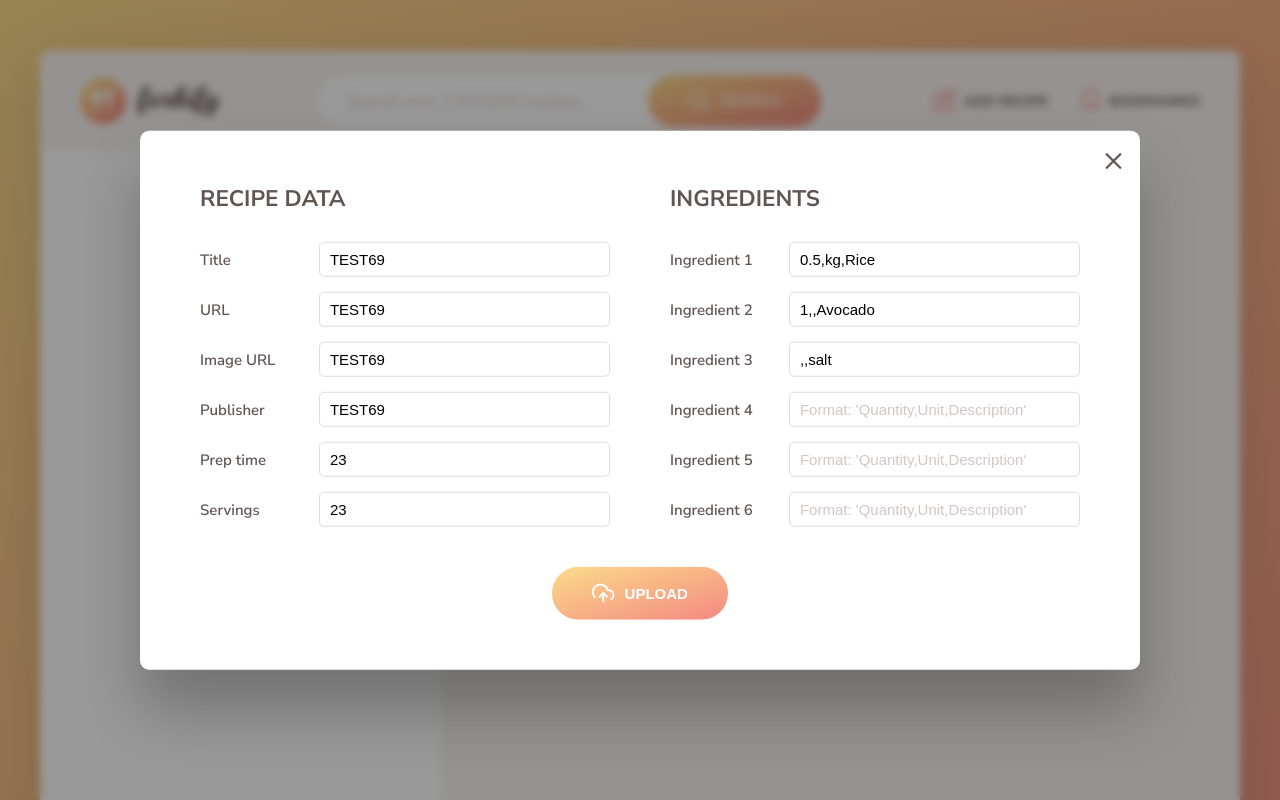
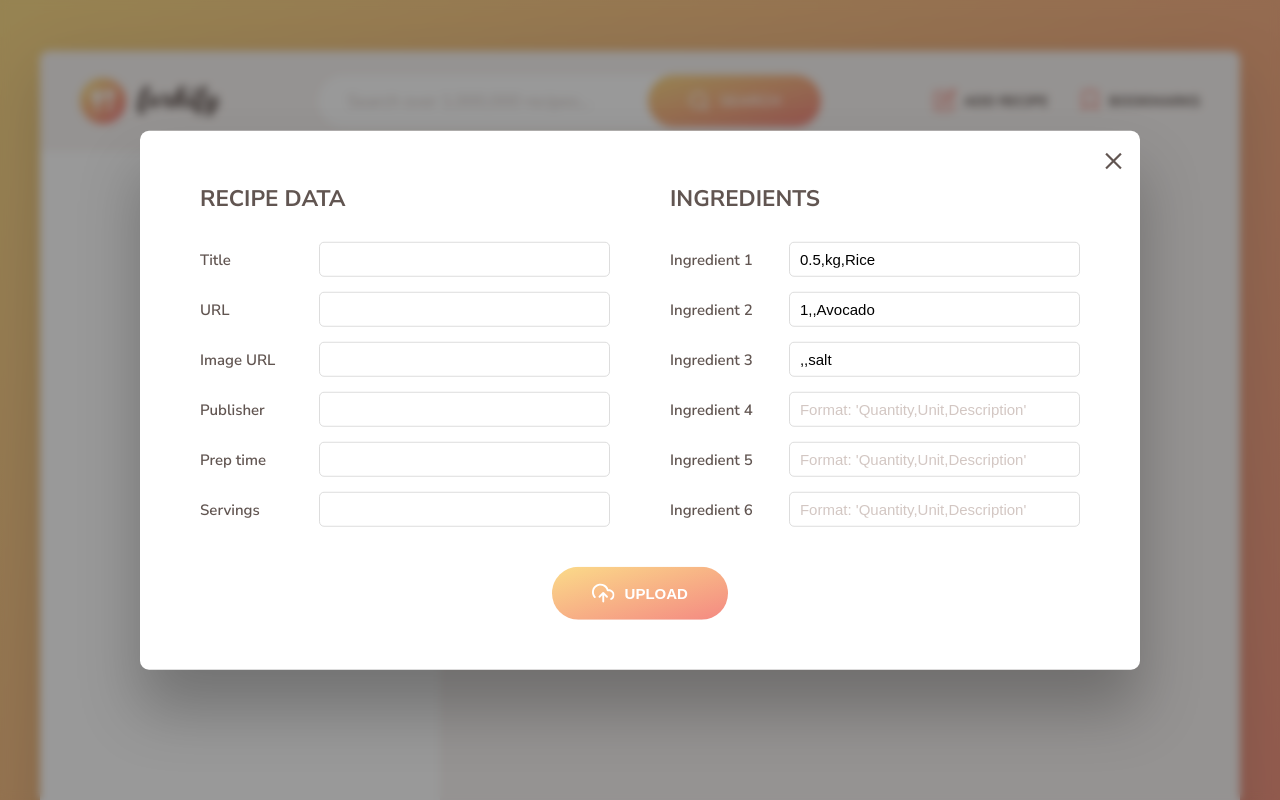
Before and after one commit to AgmonBlynkos/forkify-practice-project, a website built with Parcel: page index.html in a window 1280 px wide. Both pictures are taken after a click on the button "ADD RECIPE". Shown: the top 800 px of the page. Built offline with nearby package versions, Linux system fonts and the light colour scheme.

Commit message:
Removed "test" values in index.html

```diff
--- a/index.html
+++ b/index.html
@@ -252,17 +252,17 @@
         <div class="upload__column">
           <h3 class="upload__heading">Recipe data</h3>
           <label>Title</label>
-          <input value="TEST69" required name="title" type="text" />
+          <input value="" required name="title" type="text" />
           <label>URL</label>
-          <input value="TEST69" required name="sourceUrl" type="text" />
+          <input value="" required name="sourceUrl" type="text" />
           <label>Image URL</label>
-          <input value="TEST69" required name="image" type="text" />
+          <input value="" required name="image" type="text" />
           <label>Publisher</label>
-          <input value="TEST69" required name="publisher" type="text" />
+          <input value="" required name="publisher" type="text" />
           <label>Prep time</label>
-          <input value="23" required name="cookingTime" type="number" />
+          <input value="" required name="cookingTime" type="number" />
           <label>Servings</label>
-          <input value="23" required name="servings" type="number" />
+          <input value="" required name="servings" type="number" />
         </div>
 
         <div class="upload__column">
```
